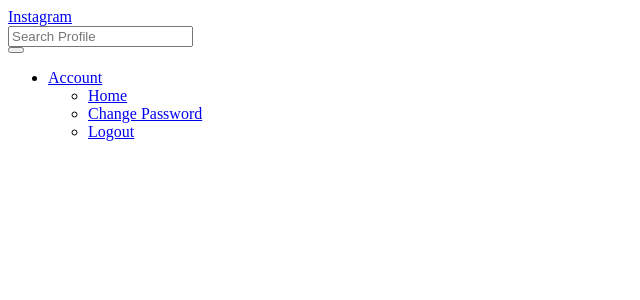
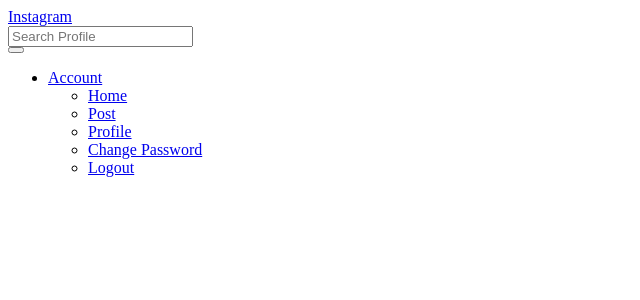
Before and after one commit to FGacheru/Instagram-clone, a Django app: template ig_app/templates/navbar.html in a window 1280 px wide. Shown: the top 300 px of the page, without its empty margins (0-640 px from the left). Run offline with Django 3.2, Linux system fonts and the light colour scheme; the template is opened without the code that fills it, so the values that code supplies are empty; a user stored in the database is signed in; parts of the project's set-up code (start-up, migrations or seed data) failed here and were passed over.

Commit message:
add profile to the Account

```diff
--- a/ig_app/templates/navbar.html
+++ b/ig_app/templates/navbar.html
@@ -27,6 +27,12 @@
                 <a href="{%url 'index'%}">Home</a>
               </li>
               <li>
+                <a href="{%url 'post'%}">Post</a>
+              </li>
+              <li>
+                <a href="{%url 'profile'%}">Profile</a>
+              </li>
+              <li>
                 <a href="/accounts/password/change">Change Password</a>
               </li>
               <li>
```
